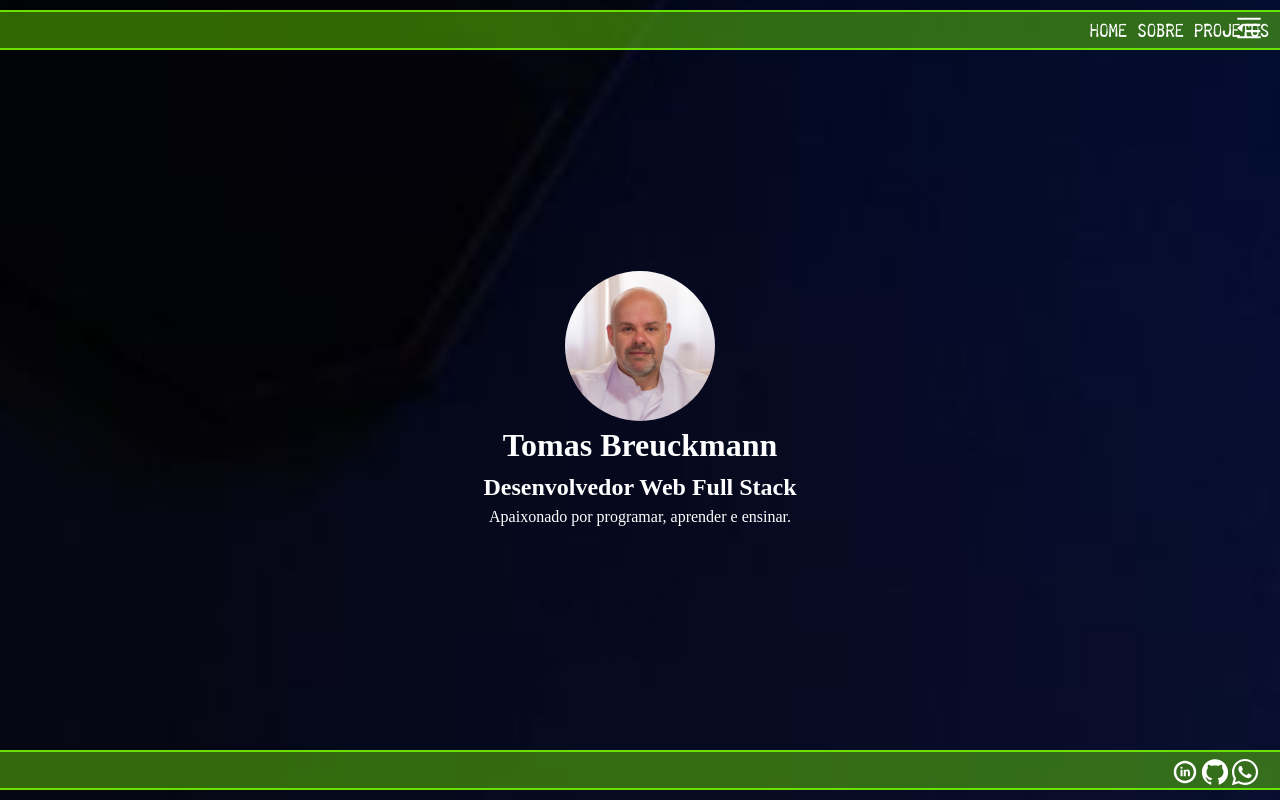
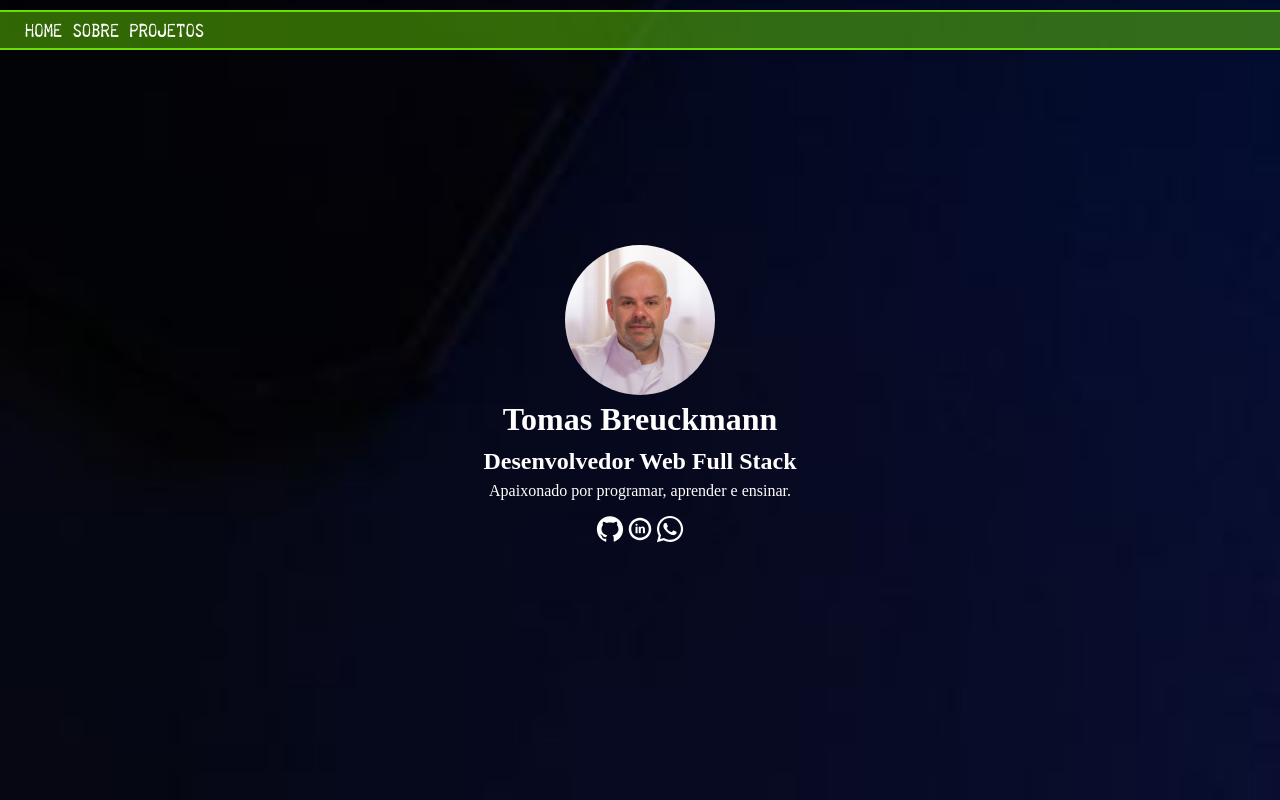
Before and after one commit to Tomas-Breuckmann/Tomas-Breuckmann.github.io, a React (Create React App) app: page / in a window 1280 px wide. Built offline with nearby package versions, Linux system fonts and the light colour scheme.

Commit message:
ajustes de css na página Home, links dos contatos

```diff
--- a/src/components/Header.styled.js
+++ b/src/components/Header.styled.js
@@ -8,15 +8,20 @@ export const MainHeader=styled.main`
     width: var(--wid);
     height: 40px;
     display: flex;
-    justify-content: flex-end;
+    justify-content: flex-start;
     align-items: center;
     background-color: var(--green-40);
     border-top: 2px solid var(--green-80);
     border-bottom: 2px solid var(--green-80);
 
-    /* @media (min-width: 400px) {
-
-  } */
+    @media (max-width: 400px) {
+    display: flex;
+    justify-content: flex-end;
+    align-items: center;
+    background-color: rgb(0,0,0,0);
+    border: 0px;
+    /* border-bottom: 2px solid var(--green-80); */
+  }
 `
 
 export const MenuIcons=styled.div`
@@ -24,7 +29,7 @@ export const MenuIcons=styled.div`
     @media (min-width: 400px) {
         visibility: hidden;
         opacity: 0;
-        transition: visibility 2s linear 300ms, opacity 300ms;
+        /* transition: visibility 2s linear 300ms, opacity 300ms; */
   }
 `
 export const Fold=styled(AiOutlineMenuFold)`
--- /dev/null
+++ b/src/components/Medias.js
@@ -0,0 +1,30 @@
+import styled from 'styled-components';
+import { AiFillGithub } from 'react-icons/ai';
+import { TiSocialLinkedinCircular } from 'react-icons/ti';
+import { FaWhatsapp } from 'react-icons/fa'
+
+const Social=styled.div`
+    font-size: 30px;
+    margin-top: 8px;
+
+    a {
+      text-decoration: none;
+      color: white;
+    }
+`
+
+export default function Medias() {
+    return(
+    <Social>
+                   <a href="https://github.com/Tomas-Breuckmann" target="_blank" rel="noopener noreferrer">
+                    <AiFillGithub />
+                    </a>
+                    <a href="https://www.linkedin.com/in/tomasbreuckmann" target="_blank" rel="noopener noreferrer">
+                    <TiSocialLinkedinCircular />
+                    </a>
+                    <a href="https://api.whatsapp.com/send?phone=555491069882&text=Ol%C3%A1%20Tomas%2C%20eu%20me%20chamo%20" target="_blank" rel="noopener noreferrer">
+                    <FaWhatsapp />
+                    </a>
+    </Social>
+    )
+}
--- a/src/components/Menu.styled.js
+++ b/src/components/Menu.styled.js
@@ -9,12 +9,12 @@ export const MainMenu=styled.div`
     /* height: 40px; */
     /* margin-right: 10px; */
     /* background-color: red; */
-    margin-right: -40px;
+    margin-left: 20px;
     margin-top: 4px;
 
     @media (max-width: 400px) {
         visibility: hidden;
         opacity: 0;
-        transition: visibility 2s linear 300ms, opacity 300ms;
+        /* transition: visibility 2s linear 300ms, opacity 300ms; */
   }
 `
--- a/src/data/data.js
+++ b/src/data/data.js
@@ -13,6 +13,7 @@ import tryunfo from '../images/projetos/front/front-tryunfo.png'
 import tunes from '../images/projetos/front/front-trybetunes.png'
 import onlineStore from '../images/projetos/front/front-online-store.png'
 import wallet from '../images/projetos/front/front-trybe-wallet.png'
+import starwars from '../images/projetos/front/front-star-wars.png'
 
 const data = [
   {
@@ -182,6 +183,17 @@ const data = [
       imagem: wallet,
       link: "https://trybe-wallet-tomas-breuckmann.vercel.app/",
       git: "https://github.com/Tomas-Breuckmann/trybe-wallet",
+    },
+    {
+      nome: 'star wars planets',
+      modulo: 'frontend',
+      tipo: 'individual',
+      equipe: [],
+      habilidades: [],
+      objetivos: [],
+      imagem: starwars,
+      link: "https://star-wars-planet-list-tomas-breuckmann.vercel.app/",
+      git: "https://github.com/Tomas-Breuckmann/star-wars-planet-list",
     }
   ];
 
--- a/src/pages/Home/Home.js
+++ b/src/pages/Home/Home.js
@@ -1,18 +1,17 @@
 import React from 'react'
 import Header from '../../components/Header';
-import Footer from '../../components/Footer';
 import { HomeMain } from './Home.styles.js';
 import { Body } from '../../Styles/Helpers.styles.js';
 import eu from '../../images/IMG_009.jpg'
 import styled from 'styled-components'
+import Medias from '../../components/Medias';
 
-export const Img=styled.img`
+const Img=styled.img`
     width: 150px;
     height: 150px;
     border-radius: 100%;
-    /* margin: 12px; */
-    /* border-radius: 4px; */
 `
+
 function Home() {
 
     return(
@@ -23,8 +22,8 @@ function Home() {
                 <h1>Tomas Breuckmann</h1>
                 <h2>Desenvolvedor Web Full Stack</h2>
                 <p>Apaixonado por programar, aprender e ensinar.</p>
+                <Medias />
             </HomeMain>
-            <Footer />
         </Body>
     )
 }
--- a/src/pages/Home/Home.styles.js
+++ b/src/pages/Home/Home.styles.js
@@ -17,12 +17,12 @@ export const HomeMain=styled.main`
     line-height: 1.5;
     /* margin: 0 auto; */
 
-    a {
+    /* a {
       text-decoration: none;
       color: white;
       font-size: 30px;
       margin-top: 12px;
-    }
+    } */
 
 `
 
--- a/src/pages/Projetos/Projetos.js
+++ b/src/pages/Projetos/Projetos.js
@@ -1,6 +1,6 @@
 import React, { useState } from 'react'
 import Header from '../../components/Header';
-import Footer from '../../components/Footer';
+// import Footer from '../../components/Footer';
 import { Body } from '../../Styles/Helpers.styles';
 import { MainProjects, H1, Menus, MenuStudent } from './Projects.styles';
 import { AiFillCaretDown, AiFillCaretUp } from 'react-icons/ai'
@@ -49,7 +49,7 @@ function Projetos() {
             </Menus>
         {!renderProjects && <Render modulo={renderModulo}/>}
         </MainProjects>
-        <Footer />
+        {/* <Footer /> */}
     </Body>
     )
 }
--- a/src/pages/Sobre/Sobre.js
+++ b/src/pages/Sobre/Sobre.js
@@ -1,6 +1,5 @@
 import React from 'react'
 import Header from '../../components/Header';
-import Footer from '../../components/Footer';
 import { Body } from '../../Styles/Helpers.styles';
 import euYoga from '../../images/tomas-yoga.jpg'
 import { Img, SobreMain } from './Sobre.styles';
@@ -13,8 +12,6 @@ const Techs = styled.section`
 
     img {
         height: 30px;
-        /* background-color: red; */
-        /* width: 200px; */
     }
 `;
 
@@ -50,7 +47,6 @@ function Sobre() {
                 <li>Bacharel em Matemática - UFPR - 2002</li>
             </ul>
             </SobreMain>
-            {/* <Footer /> */}
         </Body>
     )
 }
```
Also changed, not shown: src/components/SocialMedias.js (added, +11 -0 lines), src/images/projetos/front/front-star-wars.png (added).
